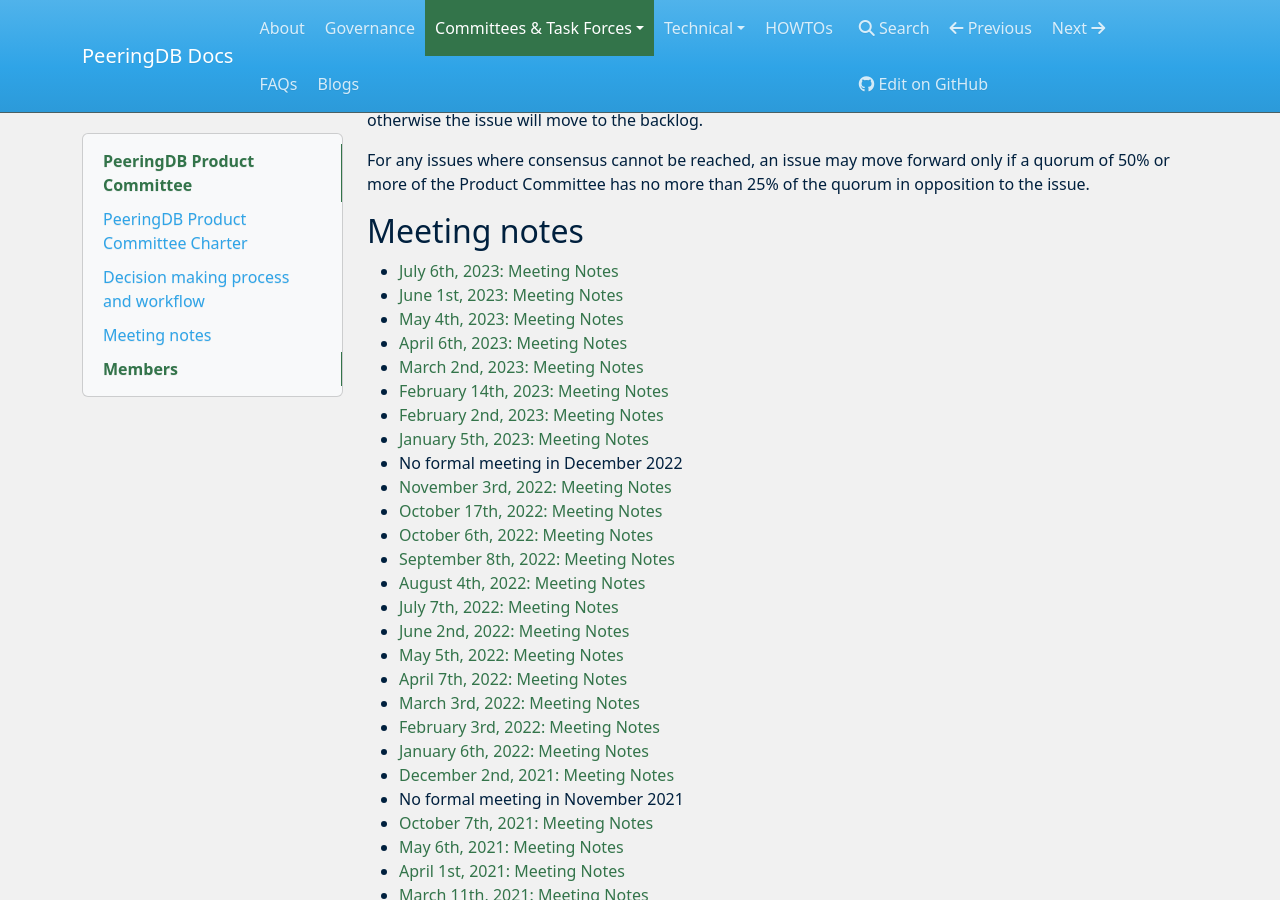
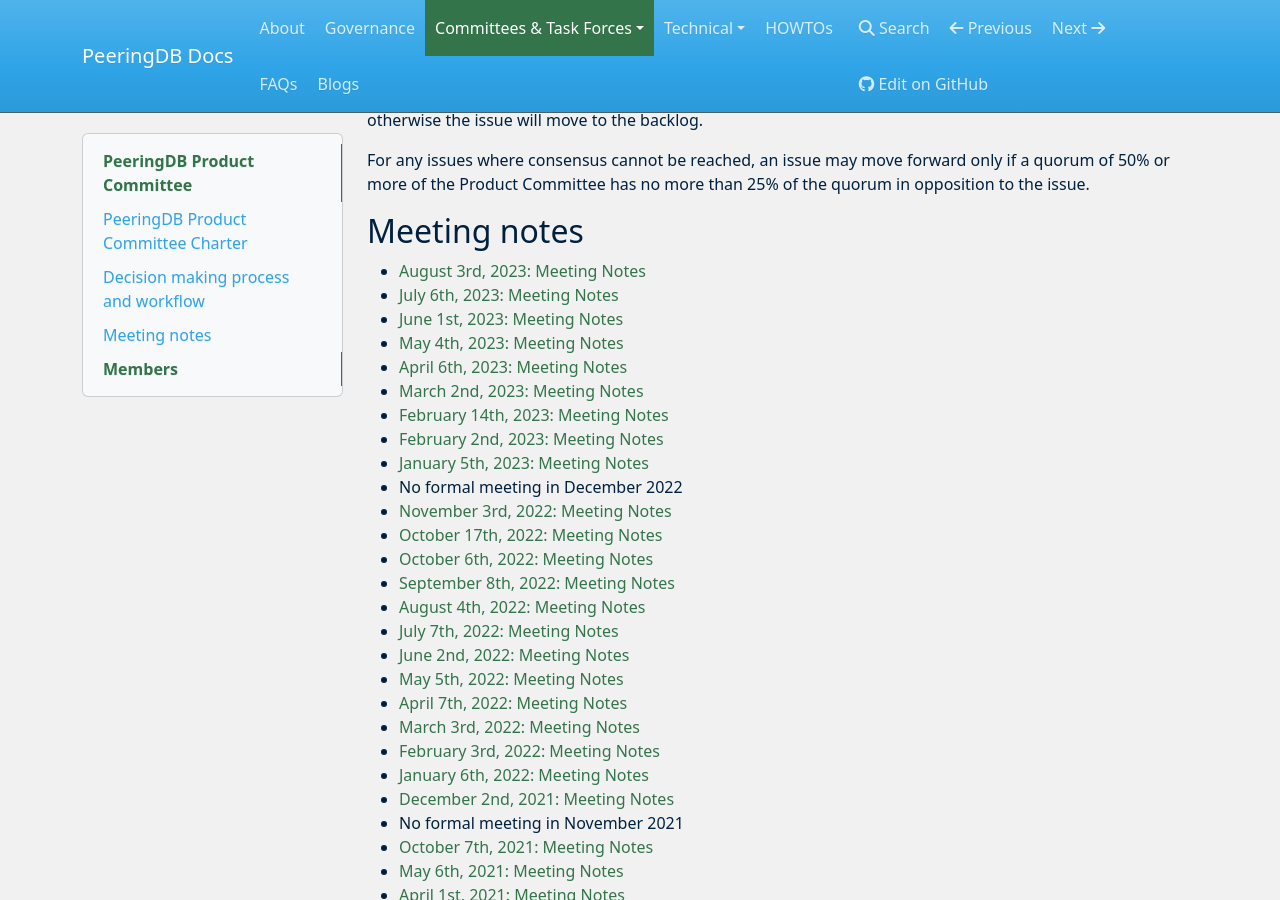
Before and after one commit to peeringdb/docs, an MkDocs documentation site: the page built from docs/committee/product/index.md, in a window 1280 px wide and 900 px high, scrolled down 2515 px. Built offline with MkDocs 1.6.1, drawn with Linux system fonts in a browser that asks for light colours; nearby versions of some CDN libraries.

Commit message:
August 2023 PC Meeting Notes (#293)
1. PDF of notes
2. Updated index.md

```diff
--- a/docs/committee/product/index.md
+++ b/docs/committee/product/index.md
@@ -9,6 +9,7 @@
 
 ## Meeting notes
 
+- [August 3rd, 2023: Meeting Notes](notes/2023-08-03_Product_Committee_Notes.pdf)
 - [July 6th, 2023: Meeting Notes](notes/2023-07-06_Product_Committee_Notes.pdf)
 - [June 1st, 2023: Meeting Notes](notes/2023-06-01_Product_Committee_Notes.pdf)
 - [May 4th, 2023: Meeting Notes](notes/2023-05-04_Product_Committee_Notes.pdf)
```
Also changed, not shown: 1 other file.
